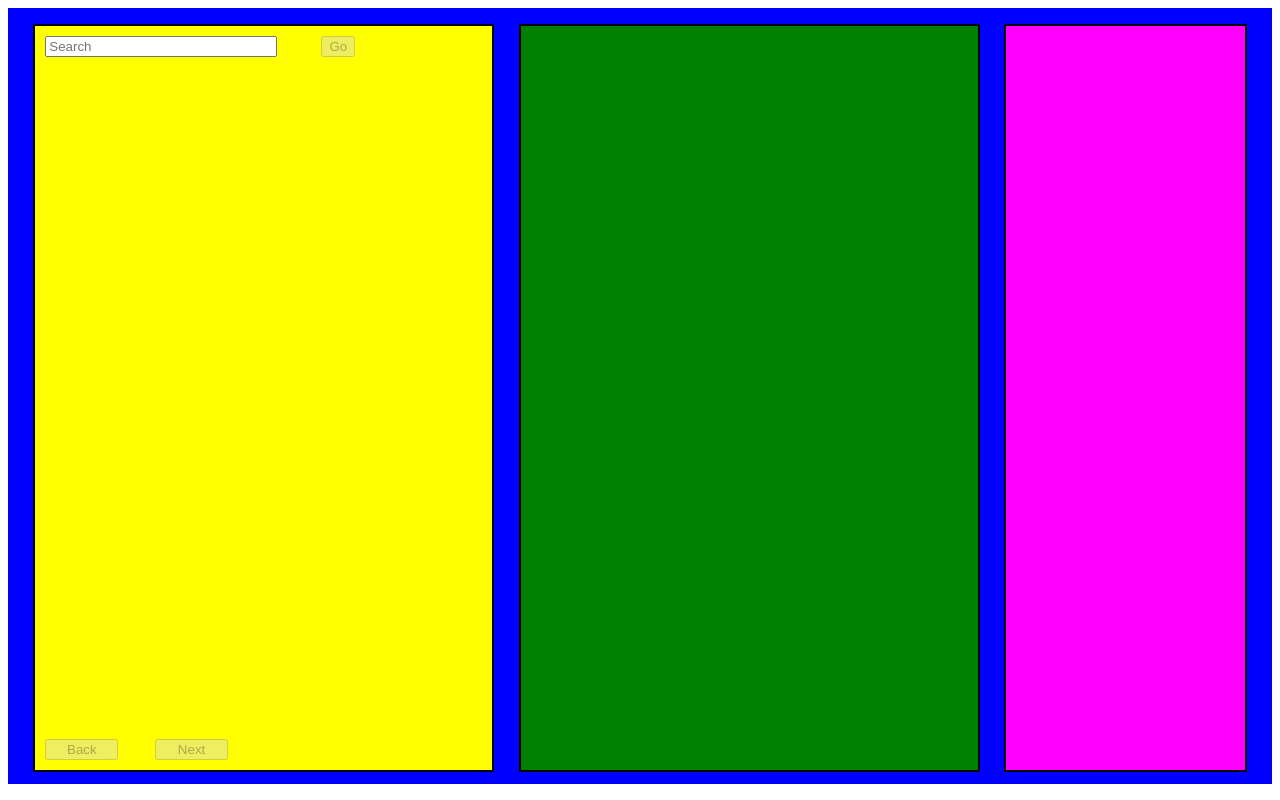
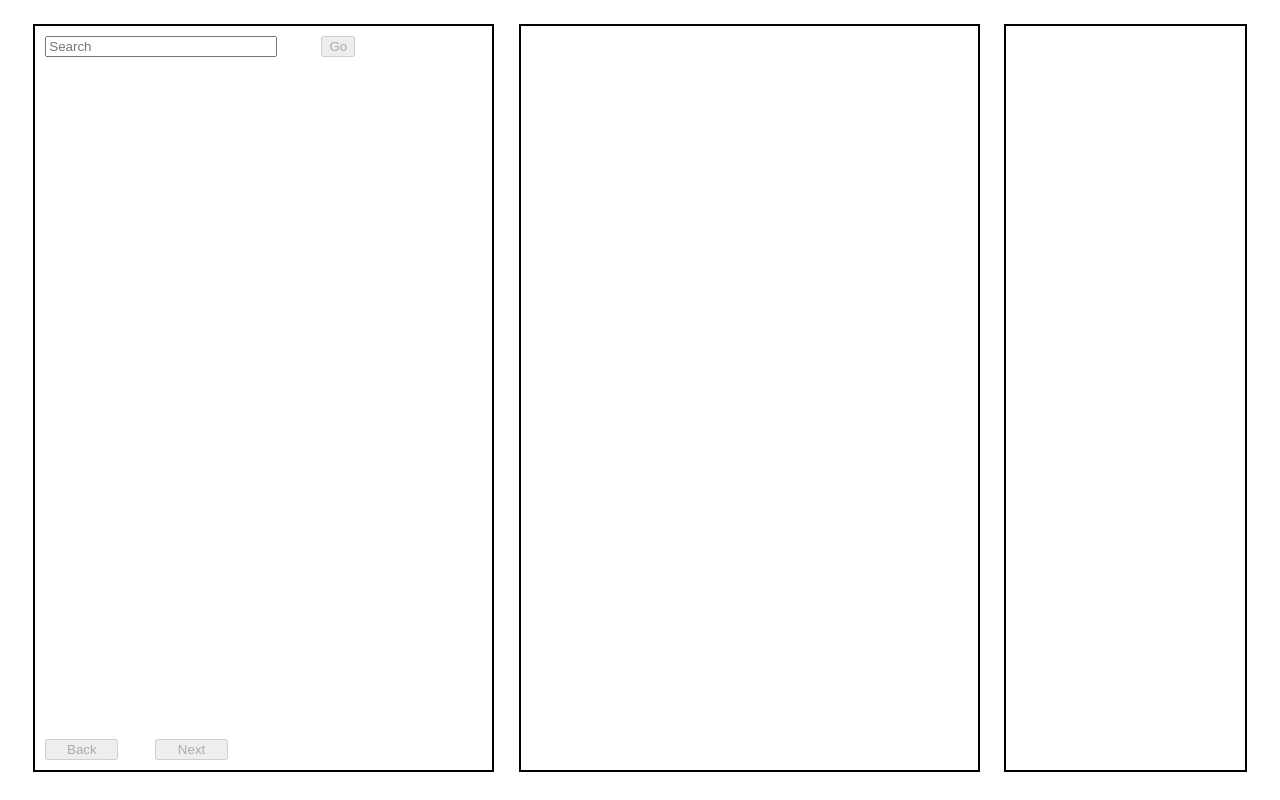
Before and after one commit to yinonbt/soundcloud-search, an Angular app in the folder soundcloud-search/: page / in a window 1280 px wide. Built offline with nearby package versions, Linux system fonts and the light colour scheme.

Commit message:
clean code

```diff
--- a/soundcloud-search/src/app/app.component.scss
+++ b/soundcloud-search/src/app/app.component.scss
@@ -4,7 +4,6 @@
   display: flex;
   justify-content: center;
   align-items: center;
-  background-color: blue;
   app-sc-root {
       width: 96%;
       height: 96%;
--- a/soundcloud-search/src/app/components/sc-artwork/sc-artwork.component.html
+++ b/soundcloud-search/src/app/components/sc-artwork/sc-artwork.component.html
@@ -1,5 +1,4 @@
-<div class="sub-container" style="background-color: green">
-  <!-- <img src="{{currentTrack?.artwork_url}}"> -->
+<div class="sub-container">
   <img
     *ngIf="currentTrack?.artwork_url"
     [@fade]="state"
--- a/soundcloud-search/src/app/components/sc-artwork/sc-artwork.component.ts
+++ b/soundcloud-search/src/app/components/sc-artwork/sc-artwork.component.ts
@@ -11,10 +11,7 @@ import { fade } from './animations';
 export class ScArtworkComponent implements OnInit, OnChanges {
   @Input() selectedTrack: Track;
   imageSource = '';
-  // enableAnimation = false;
-  // counter = 0;
   state = 'in';
-  // choice = 2;
   prevTrack: Track;
   currentTrack: Track;
 
@@ -23,41 +20,18 @@ export class ScArtworkComponent implements OnInit, OnChanges {
   ngOnInit() {}
 
   ngOnChanges(): void {
-    // console.log('this.selectedTrack', this.selectedTrack);
     this.prevTrack = this.currentTrack;
     this.currentTrack = this.selectedTrack;
 
     if (this.currentTrack && this.currentTrack.artwork_url) {
-      // console.log('this.currentTrack.artwork_url: ', this.currentTrack.artwork_url);
       if (this.prevTrack && this.prevTrack.artwork_url) {
-        // this.enableAnimation = true;
-        // this.counter = 0;
-        // this.toggleState();
         this.state = 'out';
       } else {
-        // console.log('first image url: ', this.currentTrack.artwork_url);
         this.imageSource = this.currentTrack.artwork_url;
       }
     } else {
       this.imageSource = '';
     }
-  }
-
-  toggleState() {
-    // if (this.counter < 2) {
-    //   this.state = this.state === "in" ? "out" : "in";
-    //   this.counter++;
-    // }
-  }
-
-  toggleImg() {
-    // if (this.choice === 1) {
-    //   this.imageSource = this.prevTrack.artwork_url;
-    //   this.choice = 2;
-    // } else {
-    //   this.imageSource = this.currentTrack.artwork_url;
-    //   this.choice = 1;
-    // }
   }
 
   onDone($event) {
--- a/soundcloud-search/src/app/components/sc-search-history/sc-search-history.component.html
+++ b/soundcloud-search/src/app/components/sc-search-history/sc-search-history.component.html
@@ -1,4 +1,4 @@
-<div class="sub-container" style="background-color: magenta">
+<div class="sub-container">
   <div
     *ngFor="let hq of historyQueries"
     class="history-item-container"
--- a/soundcloud-search/src/app/components/sc-search-history/sc-search-history.component.scss
+++ b/soundcloud-search/src/app/components/sc-search-history/sc-search-history.component.scss
@@ -1,5 +1,6 @@
 .history-item-container {
     margin-top: 10px;
+    margin-left: 10px;
 }
 .history-item-container:hover {
     background-color: lightblue;
--- a/soundcloud-search/src/app/components/sc-search/sc-search.component.html
+++ b/soundcloud-search/src/app/components/sc-search/sc-search.component.html
@@ -1,4 +1,4 @@
-<div class="sub-container" style="background-color: yellow">
+<div class="sub-container">
   <div>
     <form [formGroup]="searchFormGroup" (ngSubmit)="execSearch()">
       <div class="search-control">
```
